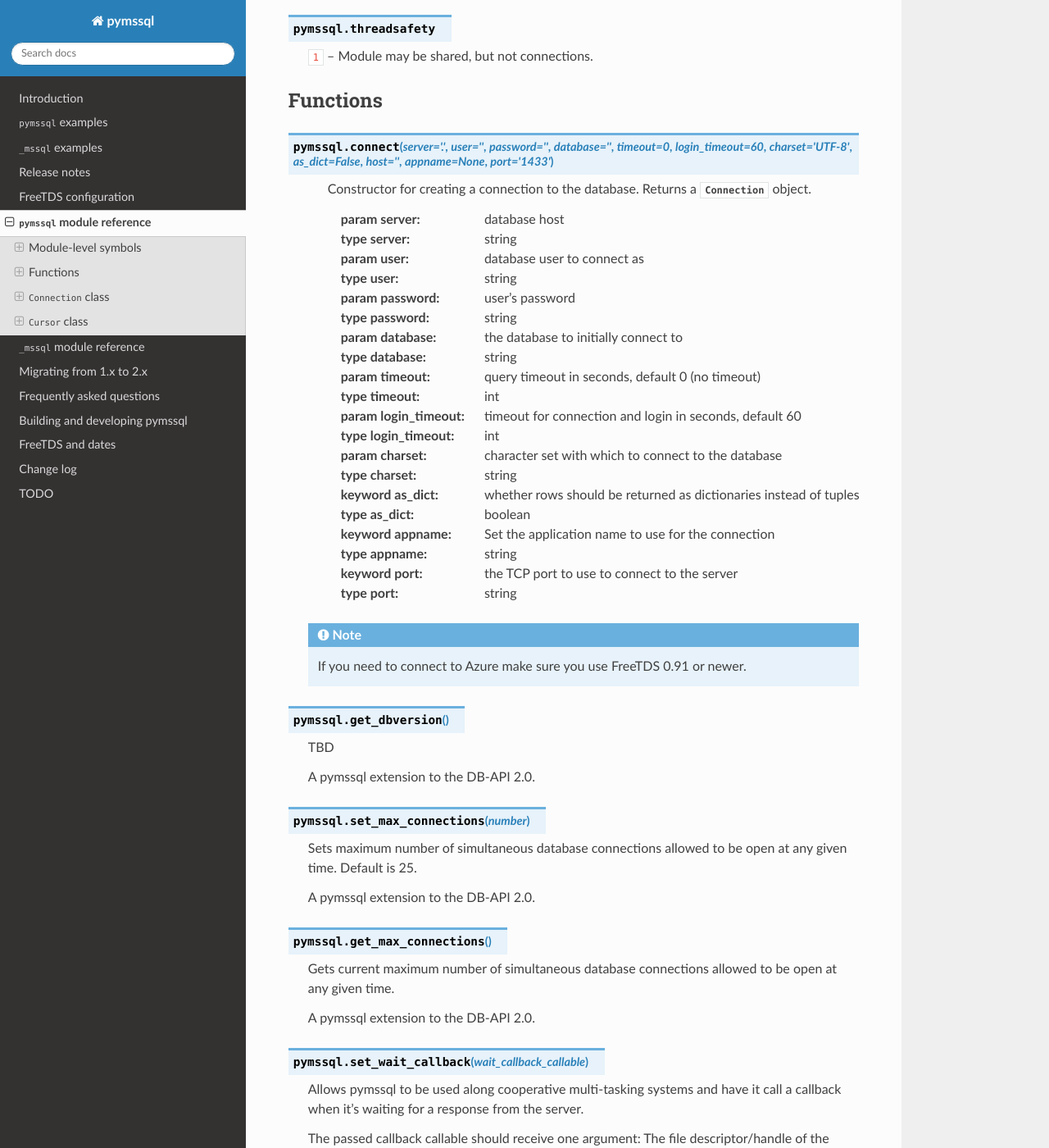
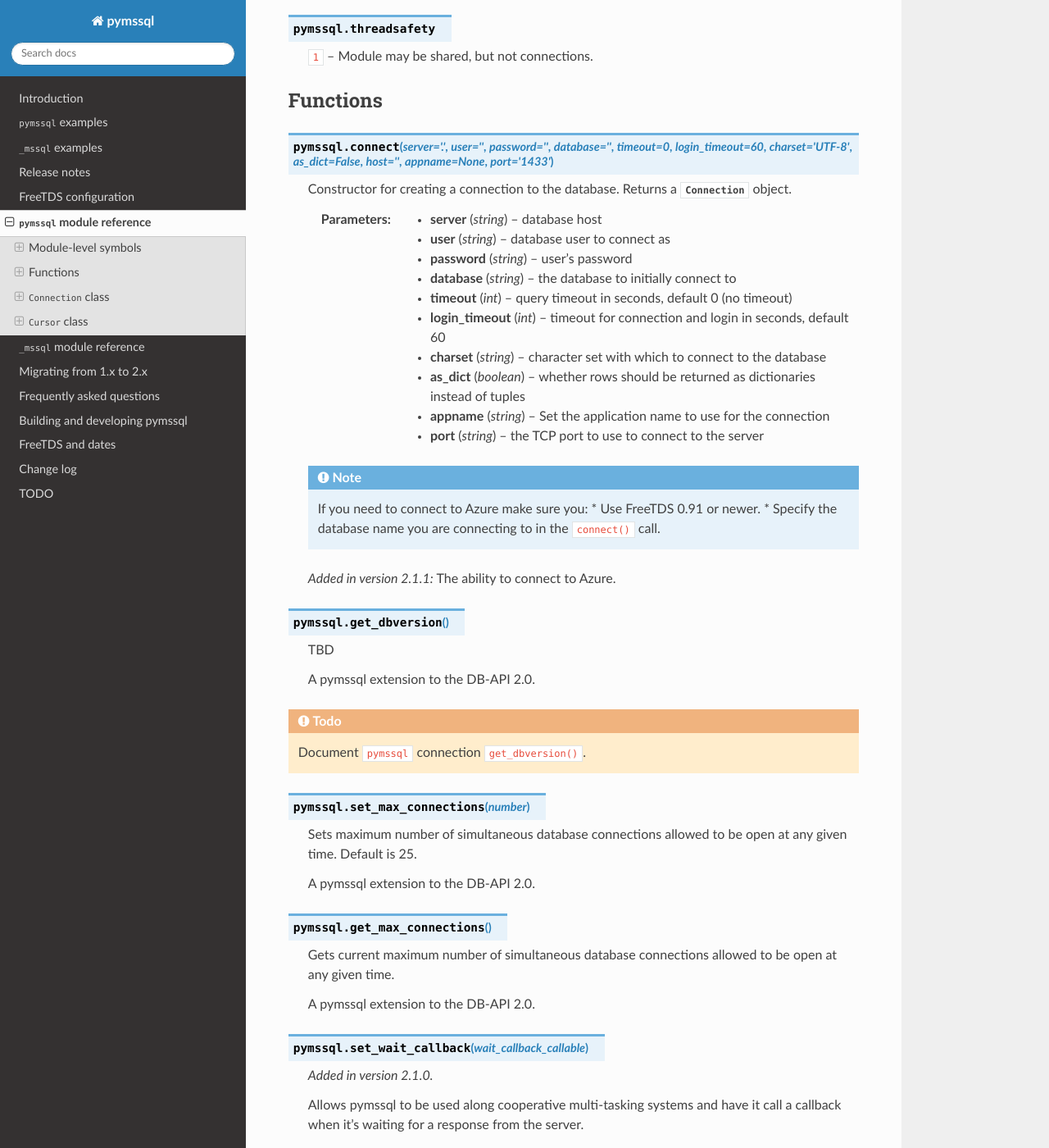
Before and after one commit to pymssql/pymssql, a Sphinx documentation site: the page built from docs/ref/pymssql.rst, in a window 1280 px wide and 1400 px high, scrolled down 476 px. Shown: the whole window at 82% size. Built offline with Sphinx 7.4.7 and the Read the Docs theme 2.0.0, drawn with Linux system fonts in a browser that asks for light colours.

Commit message:
docs: Annotate post-2.0.0 features with appropiate markup.

```diff
--- a/docs/_mssql_examples.rst
+++ b/docs/_mssql_examples.rst
@@ -22,6 +22,10 @@
     conn.execute_query('SELECT * FROM persons WHERE salesrep=%s', 'John Doe')
     for row in conn:
         print "ID=%d, Name=%s" % (row['id'], row['name'])
+
+.. versionadded:: 2.1.0
+    Iterating over query results by iterating over the connection object
+    just like it's already possible with ``pymssql`` connections is new in 2.1.0.
 
 ::
 
@@ -102,6 +106,8 @@
 Custom message handlers
 =======================
 
+.. versionadded:: 2.1.1
+
 You can provide your own message handler callback function that will be invoked
 by the stack with informative messages sent by the server. Set it on a per
 ``_mssql`` :class:`connection <_mssql.MSSQLConnection>` basis by using the
--- a/docs/ref/pymssql.rst
+++ b/docs/ref/pymssql.rst
@@ -54,13 +54,21 @@
     :keyword port: the TCP port to use to connect to the server
     :type port: string
 
-  .. note:: If you need to connect to Azure make sure you use FreeTDS 0.91 or newer.
+    .. note::
+        If you need to connect to Azure make sure you:
+        * Use FreeTDS 0.91 or newer.
+        * Specify the database name you are connecting to in the ``connect()`` call.
+
+    .. versionadded:: 2.1.1
+        The ability to connect to Azure.
 
 .. function:: get_dbversion()
 
     TBD
 
     A pymssql extension to the DB-API 2.0.
+
+.. todo:: Document ``pymssql`` connection ``get_dbversion()``.
 
 .. function:: set_max_connections(number)
 
@@ -77,6 +85,8 @@
     A pymssql extension to the DB-API 2.0.
 
 .. function:: set_wait_callback(wait_callback_callable)
+
+    .. versionadded:: 2.1.0
 
     Allows pymssql to be used along cooperative multi-tasking systems and have
     it call a callback when it's waiting for a response from the server.
```
Also changed, not shown: docs/pymssql_examples.rst (+6 -5 lines), docs/ref/_mssql.rst (+9 -2 lines).
